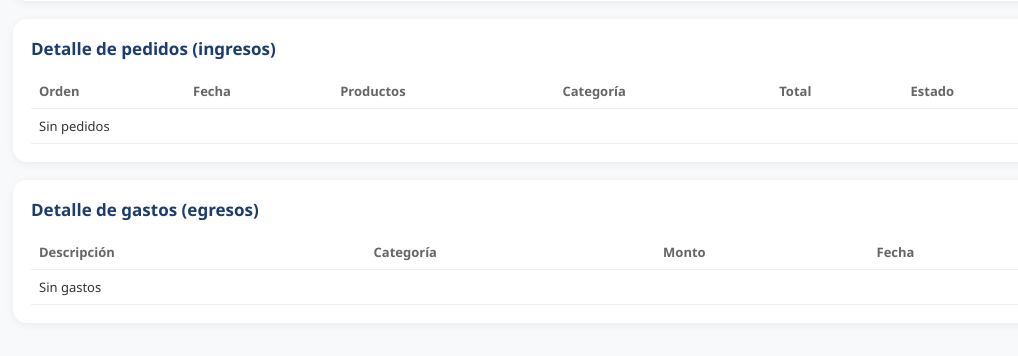
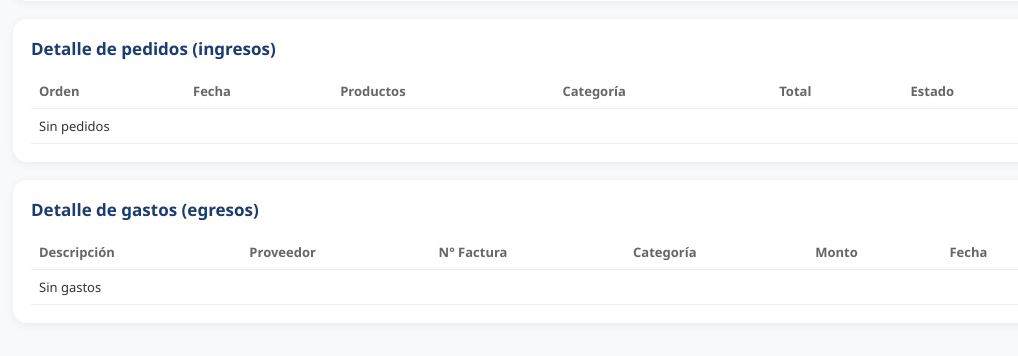
Before and after one commit to paopao0380-svg/recarga-veloz, a Python web app: template templates/reportes.html in a window 1280 px wide. Shown: the part 1649-2005 px from the top of the page, without its empty margins (92-1110 px from the left). Run offline with Jinja, Linux system fonts and the light colour scheme; the template is opened without the code that fills it, so the values that code supplies are empty.

Commit message:
Update expense report table structure

```diff
--- a/templates/reportes.html
+++ b/templates/reportes.html
@@ -264,18 +264,20 @@
             <h2>Detalle de gastos (egresos)</h2>
             <table>
                 <thead>
-                    <tr><th>Descripción</th><th>Categoría</th><th>Monto</th><th>Fecha</th></tr>
+                    <tr><th>Descripción</th><th>Proveedor</th><th>N° Factura</th><th>Categoría</th><th>Monto</th><th>Fecha</th></tr>
                 </thead>
                 <tbody>
                     {% for g in gastos_lista %}
                     <tr>
                         <td>{{ g.descripcion }}</td>
+                        <td>{{ g.proveedor or "—" }}</td>
+                        <td>{{ g.numero_factura or "—" }}</td>
                         <td>{{ g.categoria }}</td>
                         <td>${{ '%.2f'|format(g.monto) }}</td>
                         <td>{{ g.fecha }}</td>
                     </tr>
                     {% else %}
-                    <tr><td colspan="4">Sin gastos</td></tr>
+                    <tr><td colspan="6">Sin gastos</td></tr>
                     {% endfor %}
                 </tbody>
             </table>
```
